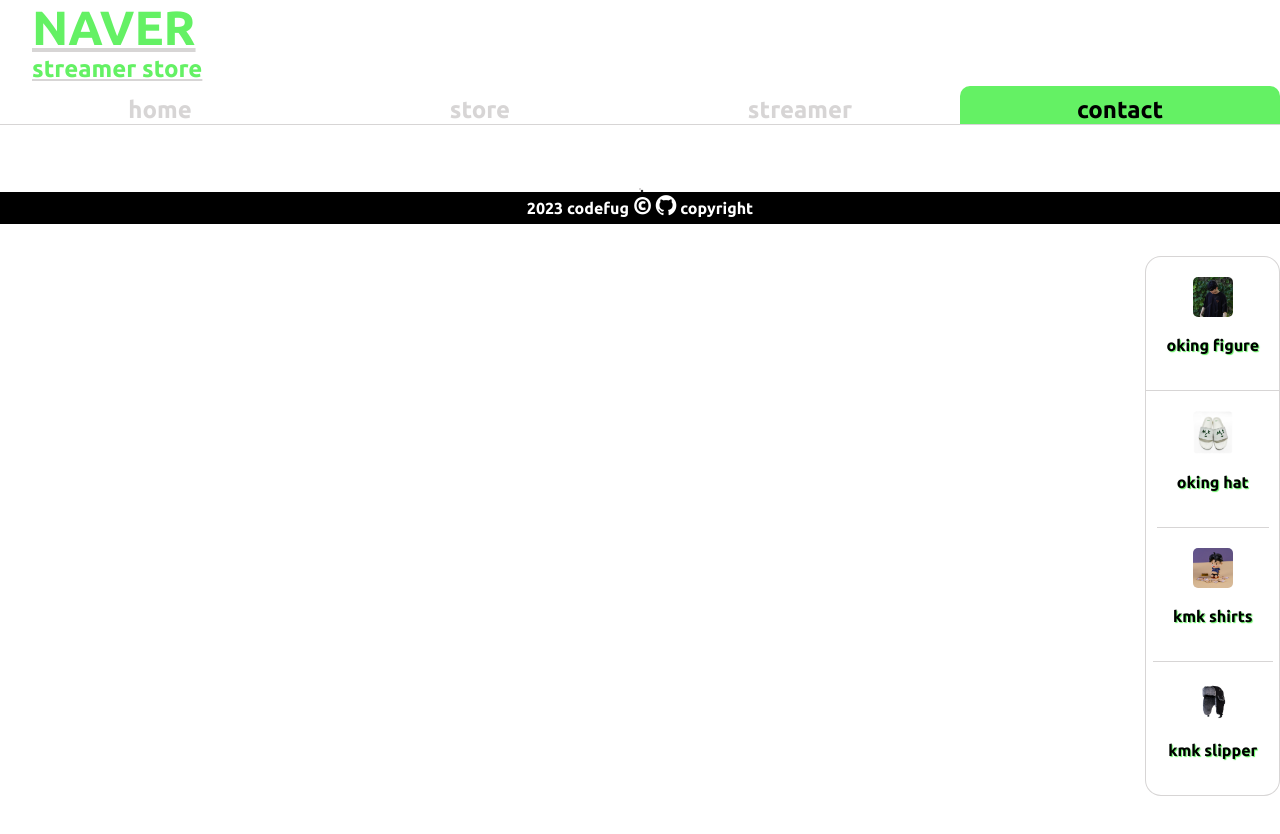
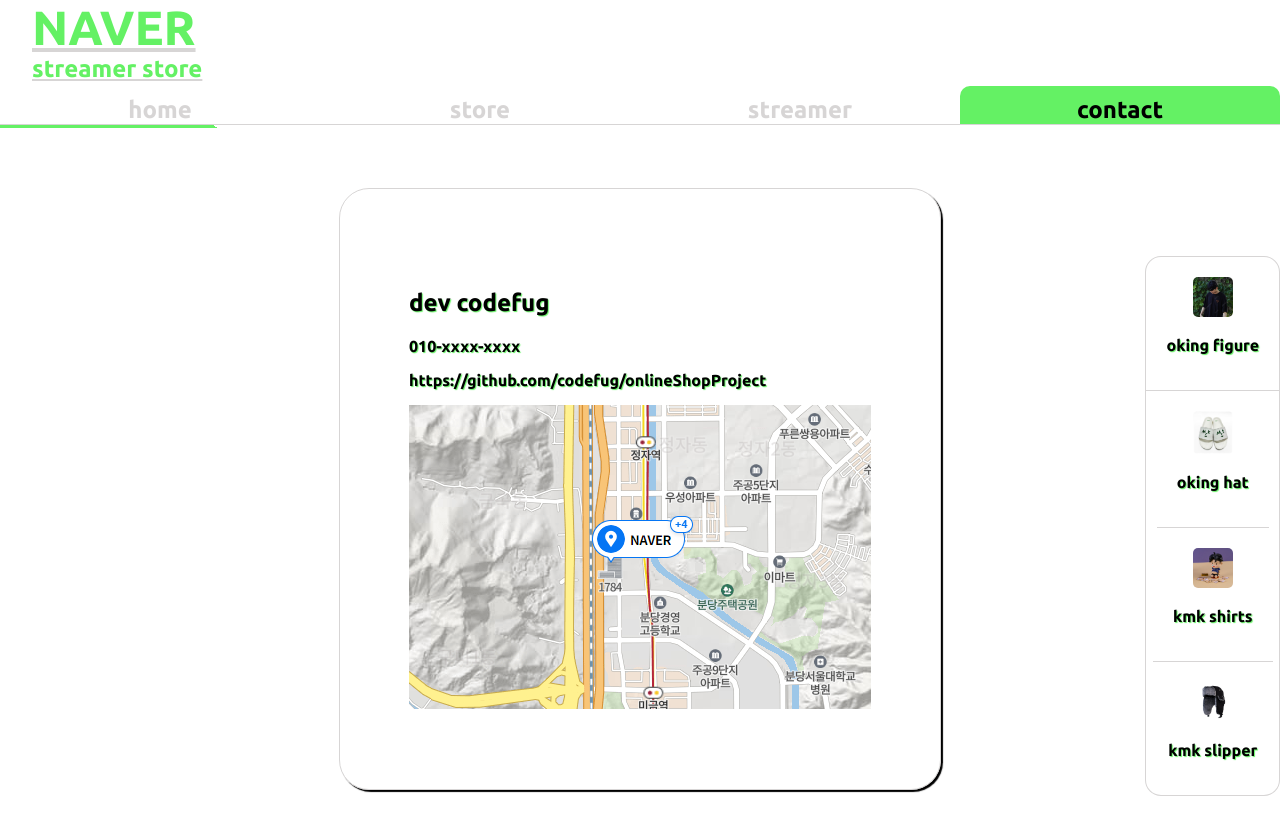
Before and after one commit to codefug/onlineShopProject, a website built with webpack: page src/index.html in a window 1280 px wide. Both pictures are taken after a click on the element "contact". Shown: the top 834 px of the page. Before the commit the page ends 800 px from the top, so only its background shows below. Built offline with nearby package versions, Linux system fonts and the light colour scheme.

Commit message:
complete onlineShopProject

```diff
--- a/src/functions/item.js
+++ b/src/functions/item.js
@@ -12,6 +12,8 @@
         category=["storeitem","itemdescription","storedescription"]
     }else if (type=="streamer"){
         category=["streameritem","streamerdescription","profiledescription"]
+    }else{
+        category=["contactitem","detaildescription","contactdescription"]
     }
     const newImage = new Image();
     newImage.src=image;
--- a/src/functions/loading.js
+++ b/src/functions/loading.js
@@ -1,6 +1,6 @@
 function setloadingtime(){
     const loadingscreen = document.querySelector(".loadingbackground");
-    window.onload=setTimeout(()=>{loadingscreen.setAttribute("style","display:none")},2000);
+    window.onload=setTimeout(()=>{loadingscreen.setAttribute("style","display:none")},4000);
 }
 
 export {setloadingtime}
--- a/src/index.js
+++ b/src/index.js
@@ -19,7 +19,7 @@
     // 해당하는 원소를 꺼내서 배열을 만들어서 저장
     const zipped = zip([item1, item2, item3, item4], sidebarImage);
 
-    // loadingfunction();
+    loadingfunction();
 
     Array.from(zipped).forEach((element) => { element[1].src = element[0] });
 
--- a/src/styles/contact.css
+++ b/src/styles/contact.css
@@ -0,0 +1,18 @@
+.contact{
+    border-radius: 30px;
+}
+.contactdescription{
+    display:grid;
+    grid-template: auto auto / auto;
+    justify-content: center;
+    align-content: center;
+    width: 600px;
+    height:600px;
+}
+.detaildescription{
+    grid-row: 1/2;
+}
+
+.contactitem{
+    grid-row: 2/3;
+}
--- a/src/styles/loading.css
+++ b/src/styles/loading.css
@@ -10,8 +10,11 @@
     top:0;
     left:0;
     right:0;
-    background-image: linear-gradient(to right top,var(--navercolor),var(--layoutcolor));
+    background-image: linear-gradient(to right,var(--layoutcolor),var(--navercolor));
+    background-size: 300%;
+    animation: 2s linear infinite load;
     justify-content: center;
+    z-index: 1;
 }
 .loadingbody{
     width: 50vw;
@@ -19,7 +22,7 @@
     align-self: center;
     background-image: linear-gradient(to right,var(--layoutcolor),var(--navercolor));
     animation : 2s linear infinite load;
-    background-size: 600%;
+    background-size: 300%;
     display:flex;
     justify-content: center;
     align-items: center;
@@ -31,6 +34,6 @@
         background-position: right;
     }
     0%{
-        background-position: left;
+        background-position: center;
     }
 }
--- a/src/tabs/contact.js
+++ b/src/tabs/contact.js
@@ -1,9 +1,11 @@
 import { clearContent } from "../functions/clear";
+import { additem } from "../functions/item";
+import item1 from "../assets/mapImage/map.png";
 function contactfunction(){
     const content=document.querySelector("#content");
     clearContent();
-
-
+    additem(content,item1,"dev codefug","010-xxxx-xxxx","https://github.com/codefug/onlineShopProject","contact");
+    // "contactitem","detaildescription","contactdescription"
     content.classList.add('contact');
 }
 
```
